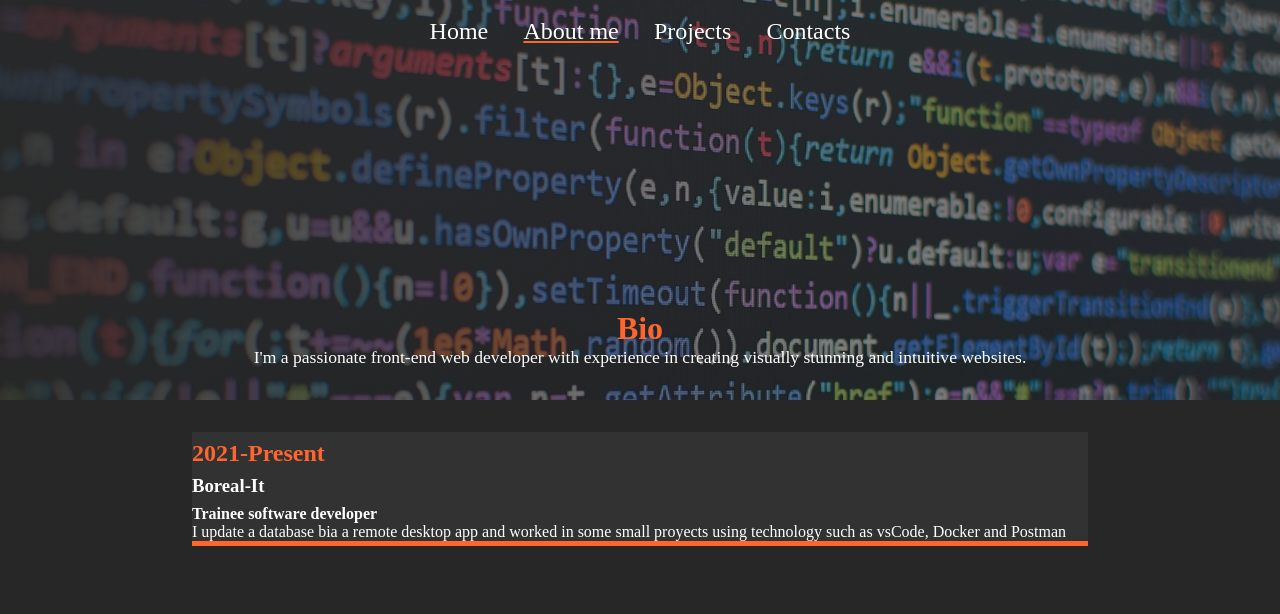
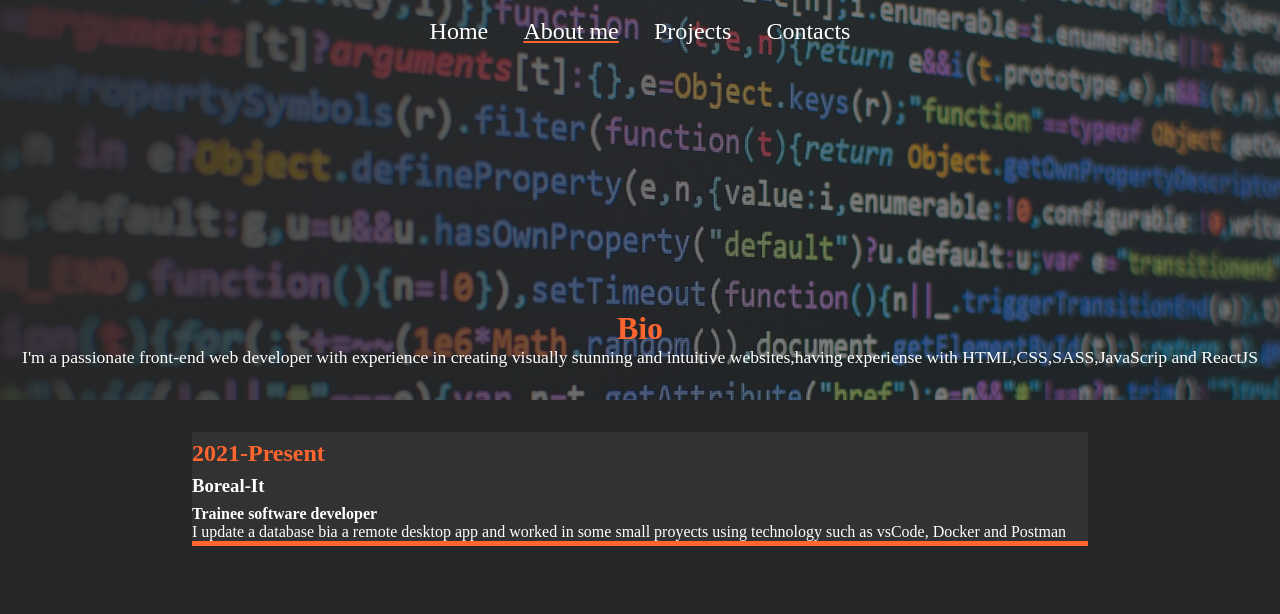
Before and after one commit to santier30/Santiago-Hryb, a plain HTML site: page About-me.html in a window 1280 px wide. Shown: the top 614 px of the page. Drawn offline with Linux system fonts and the light colour scheme.

Commit message:
first commit

```diff
--- a/About-me.html
+++ b/About-me.html
@@ -35,7 +35,7 @@
 
     <article class="About_bio">
         <h1 class="About_title">Bio</h1>
-        <p class="About_biography">I'm a passionate front-end web developer with experience in creating visually stunning and intuitive websites.</p>
+        <p class="About_biography">I'm a passionate front-end web developer with experience in creating visually stunning and intuitive websites,having experiense with HTML,CSS,SASS,JavaScrip and ReactJS</p>
     </article>
     <article class="About_experience">
         <div>
```
